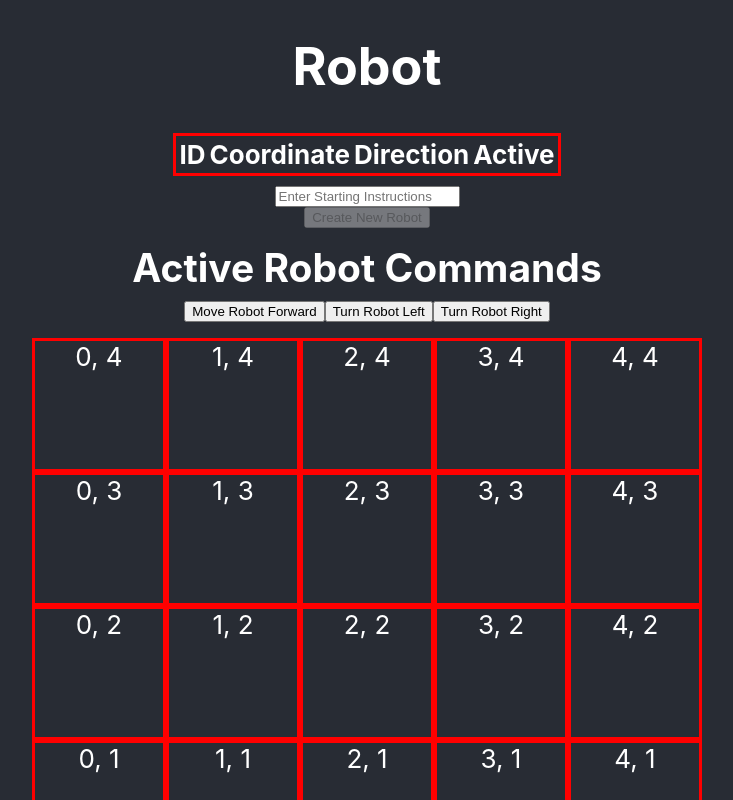
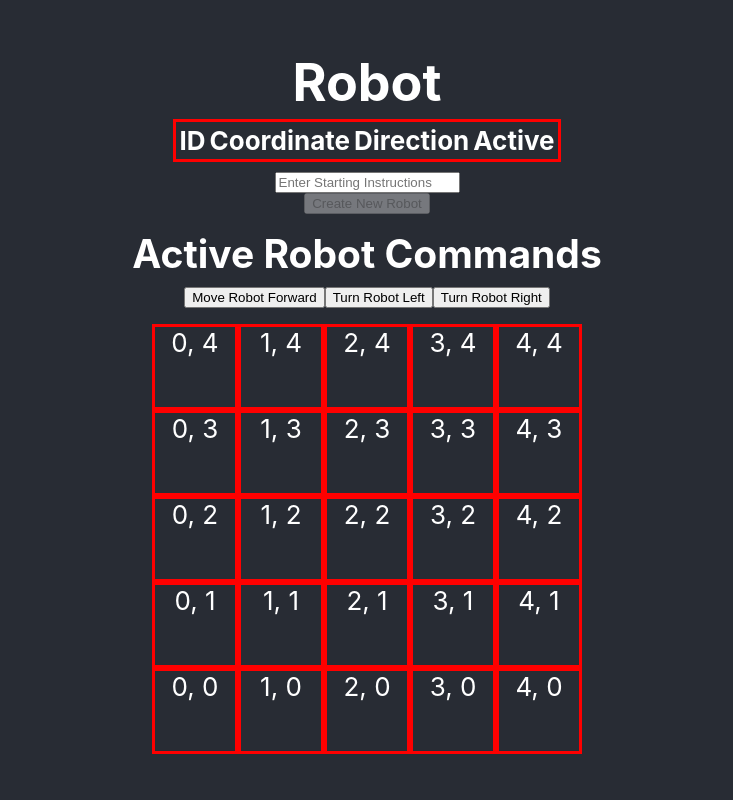
Before and after one commit to luketellis/robot, a React (Create React App) app: page / in a window 1280 px wide. Shown: the top 800 px of the page, without its empty margins (273-1006 px from the left). Built offline with nearby package versions, Linux system fonts and the light colour scheme.

Commit message:
Minor css changes and favicon

```diff
--- a/src/App.css
+++ b/src/App.css
@@ -1,5 +1,10 @@
 .App {
 	text-align: center;
+}
+
+h1 {
+	margin-block-start: 0.1em;
+	margin-block-end: 0.1em;
 }
 
 .App-header {
--- a/src/components/GridCell/GridCell.css
+++ b/src/components/GridCell/GridCell.css
@@ -1,6 +1,6 @@
 .gridcell {
-	min-width: 10vw;
-	min-height: 10vw;
+	min-width: 10vh;
+	min-height: 10vh;
 	border-style: solid;
 	border-color: red;
 	display: inline-block;
```
Also changed, not shown: 1 other file (tests, documents, lock files or other folders). Lines whose indentation alone changed are shown as unchanged.
